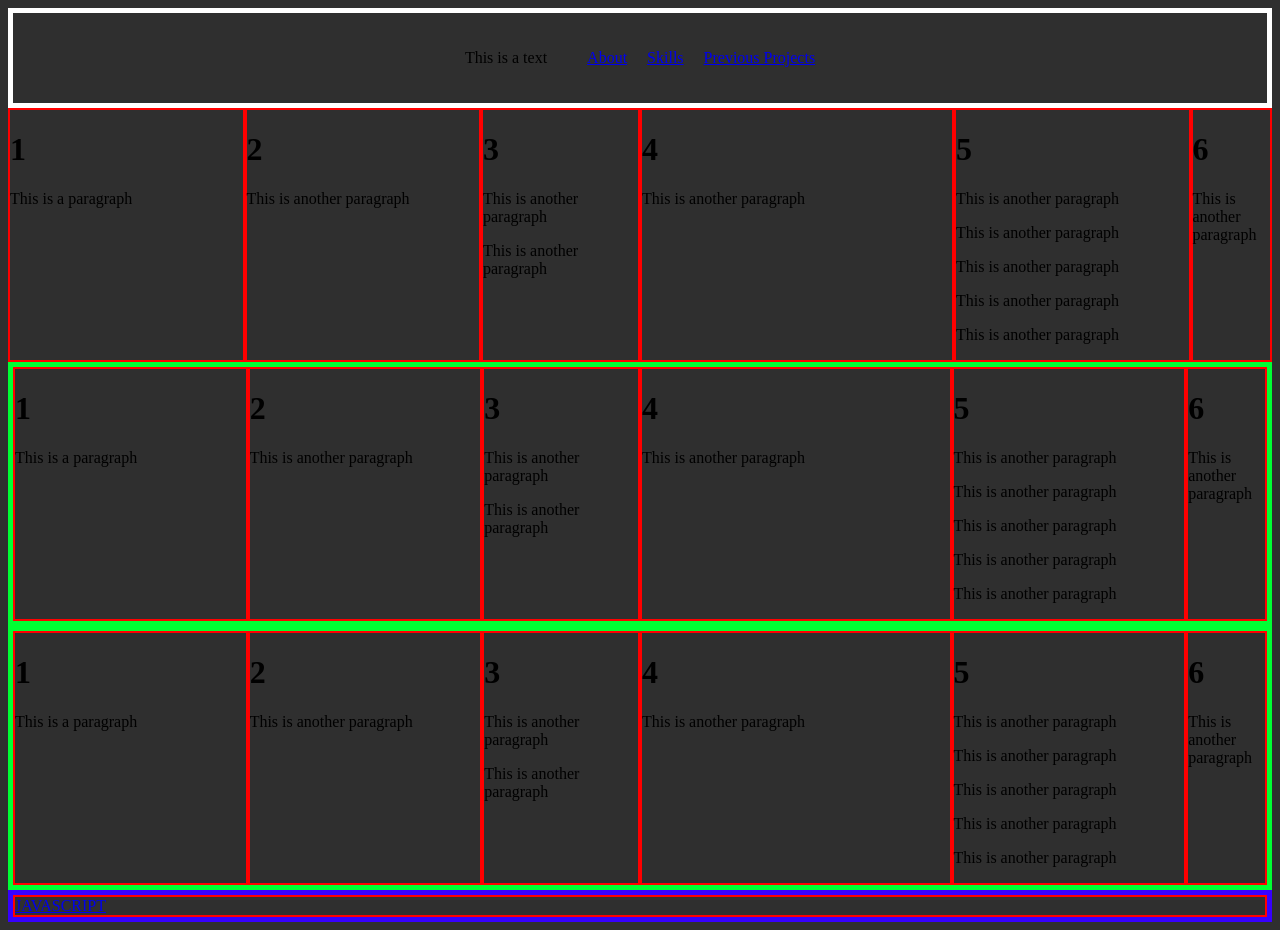
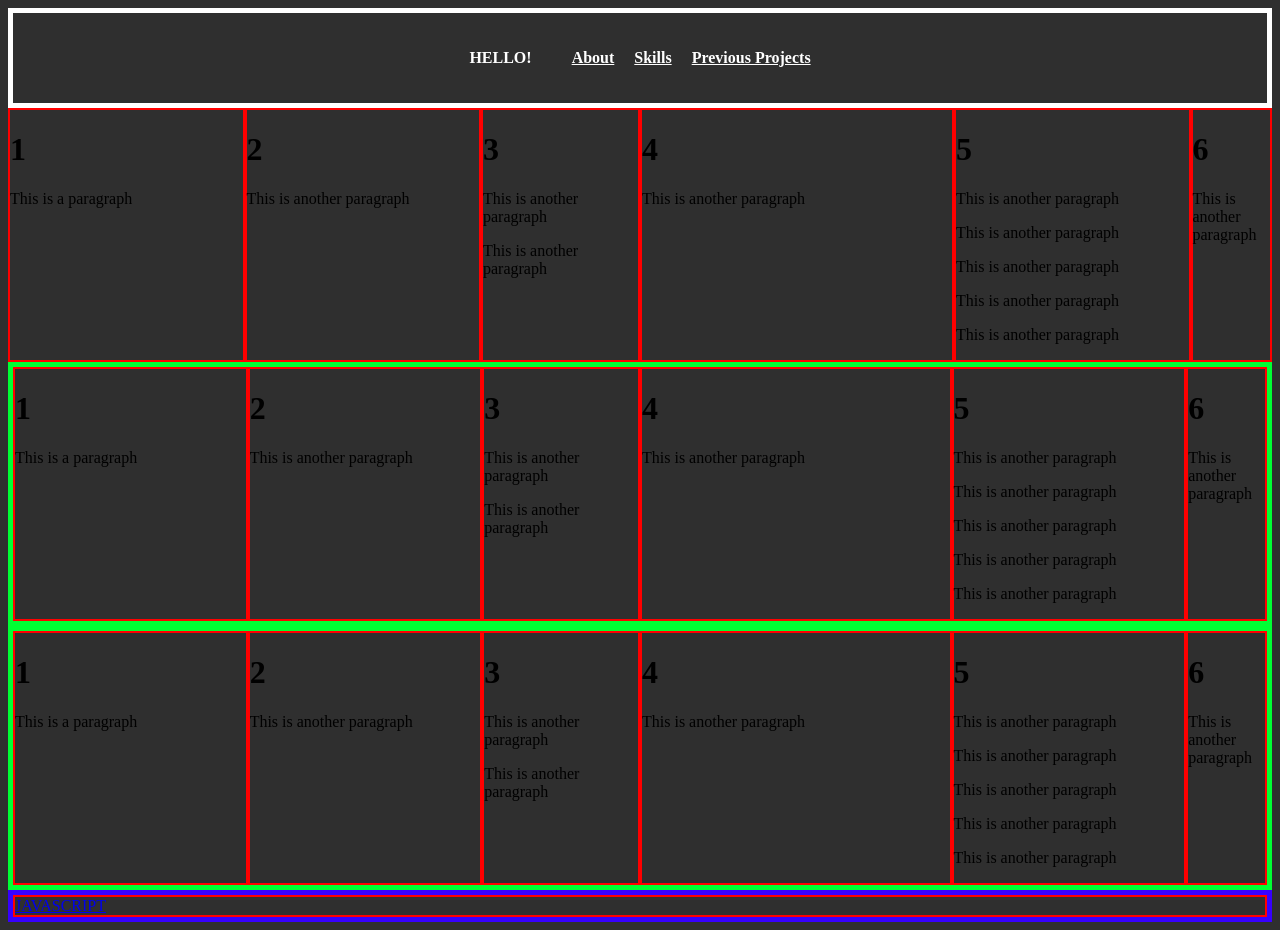
Before and after one commit to CMSC100-Laboratory/exer-02-html-and-css-acherminigildo, a plain HTML site: page index.html in a window 1280 px wide. Drawn offline with Linux system fonts and the light colour scheme.

Commit message:
Document: Changed font colors for header (white), added effects (transforming scale when hovered)

```diff
--- a/flex.css
+++ b/flex.css
@@ -25,6 +25,11 @@ html {
     margin: 20px;
 }
 
+.header-title {
+    color: white;
+    font-weight: bold;
+}
+
 .header-navbar {
     list-style-type: none;
     margin: 0;
@@ -34,6 +39,17 @@ html {
     align-items: center;
     flex-direction: row;
     gap: 20px;
+}
+
+.header-navbar-links{
+    display: inline-block;
+    color: white;
+    font-weight: bold;
+    transition: transform 0.3s ease;
+}
+
+.header-navbar-links:hover {
+  transform: scale(1.2);
 }
 
 
--- a/index.html
+++ b/index.html
@@ -12,13 +12,13 @@
     <!-- HEADER-->
     <header class="header" style="flex: 1">
         <div class="header-container">
-            <p>This is a text</p>
+            <p class="header-title"> HELLO! </p>
         </div>
         <div class="header-container">
             <nav class="header-navbar">
-                <li><a href="#about">About </a> </li>
-                <li><a href="#skills">Skills </a> </li>
-                <li><a href="#projects">Previous Projects </a> </li>
+                <li><a href="#about" class="header-navbar-links">About </a> </li>
+                <li><a href="#skills" class="header-navbar-links">Skills </a> </li>
+                <li><a href="#projects" class="header-navbar-links">Previous Projects </a> </li>
             </nav>
         </div>
     </header>
```
